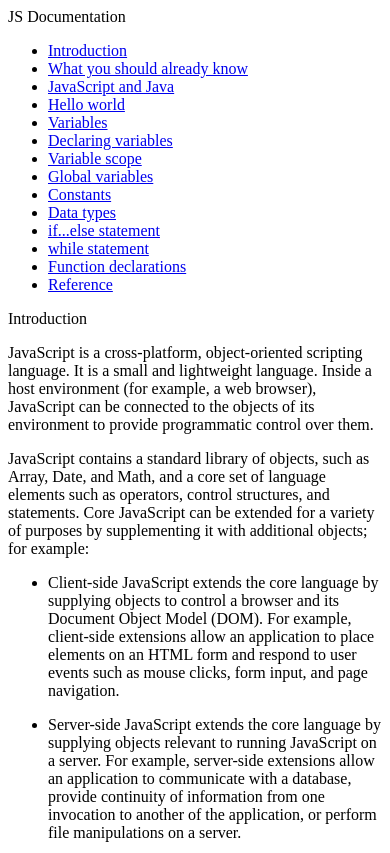
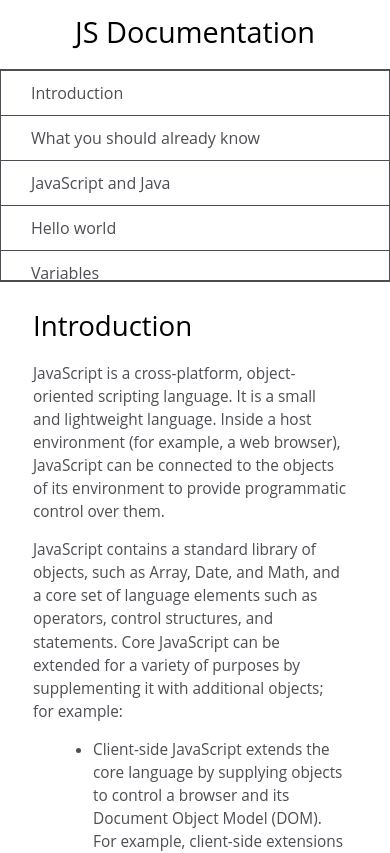
Before and after one commit to pinsaradhanika/technical_Documentation_Page, a plain HTML site: page index.html in a window 390 px wide. Shown: the top 853 px of the page. Drawn offline with Linux system fonts and the light colour scheme.

Commit message:
linked the css

```diff
--- a/index.html
+++ b/index.html
@@ -1,5 +1,7 @@
 <html>
- <head></head>
+ <head>
+     <link rel="stylesheet" href="techdetailpagestyle.css">
+ </head>
  <body>
 
   <nav id="navbar">
--- /dev/null
+++ b/techdetailpagestyle.css
@@ -0,0 +1,125 @@
+html,body{
+    color: #4d4e53;
+    min-width:290px;
+    background-color: #ffffff;
+    font-family: 'Open Sans', Arial, sans-serif;
+    line-height: 1.5;
+ }
+
+ a{
+    text-decoration:none;
+ }
+
+ #navbar{
+    position:fixed;
+    min-width: 290px;
+    left:0px;
+    top:0px;
+    height:100%;
+    width:300px;
+    border-right: solid;
+   border-color: rgba(0, 22, 22, 0.4);
+ }
+
+ #navbar ul{
+    overflow-y: auto;
+    overflow-x: hidden;
+    /*height: 88%;*/
+    padding: 0;
+ }
+ #navbar li{
+    position:relative;
+   color: #4d4e53;
+   border-top: 1px solid;
+   list-style-type: none;
+   width: 100%;
+   padding:10px 30px;
+
+ }
+ .nav-link{
+     color: #4d4e53;
+ }
+
+ header{
+    color:black;
+    margin: 10px;
+    text-align:center;
+    font-size: 1.8em;
+   font-weight: thin;
+ }
+ main{
+    position:absolute;
+    margin-left: 310px;
+    padding: 20px;
+ }
+
+ #main-doc header {
+   text-align: left;
+   margin: 0px;
+ }
+
+ section  {
+   color: #4d4e53;
+   margin: 15px;
+   font-size: 0.96em;
+ }
+
+ section  li {
+   margin-top: 15px;
+   margin-left:20px;
+ }
+ code{
+    display:block;
+    text-align: left;
+    background-color: #f7f7f7;
+    padding: 15px;
+    margin: 10px;
+    position: relative;
+    word-break: normal;
+    word-wrap: normal;
+   line-height: 2;
+    white-space: pre-line;
+ }
+
+ p{
+     white-space: pre-line;
+ }
+
+ @media only screen and (max-width: 815px) {
+   /* For mobile phones: */
+    #navbar ul {
+       border:1px solid;
+       height:210px;
+       border-bottom: 2px solid;
+
+    }
+    #navbar{
+       position:absolute;
+       margin:0px;
+       border:none;
+       width:100%;
+       z-index: 1;
+       max-height: 275px;
+
+    }
+
+    #main-doc{
+       margin-top:270px;
+       position: relative;
+       margin-left:0px;
+    }
+ }
+
+
+ @media only screen and (max-width: 400px) {
+   #main-doc {
+     margin-left: -10px;
+   }
+
+   code {
+     padding:10px;
+     margin-left: -20px;
+     width: 100%;
+     min-width:240px;
+   }
+ }
```
